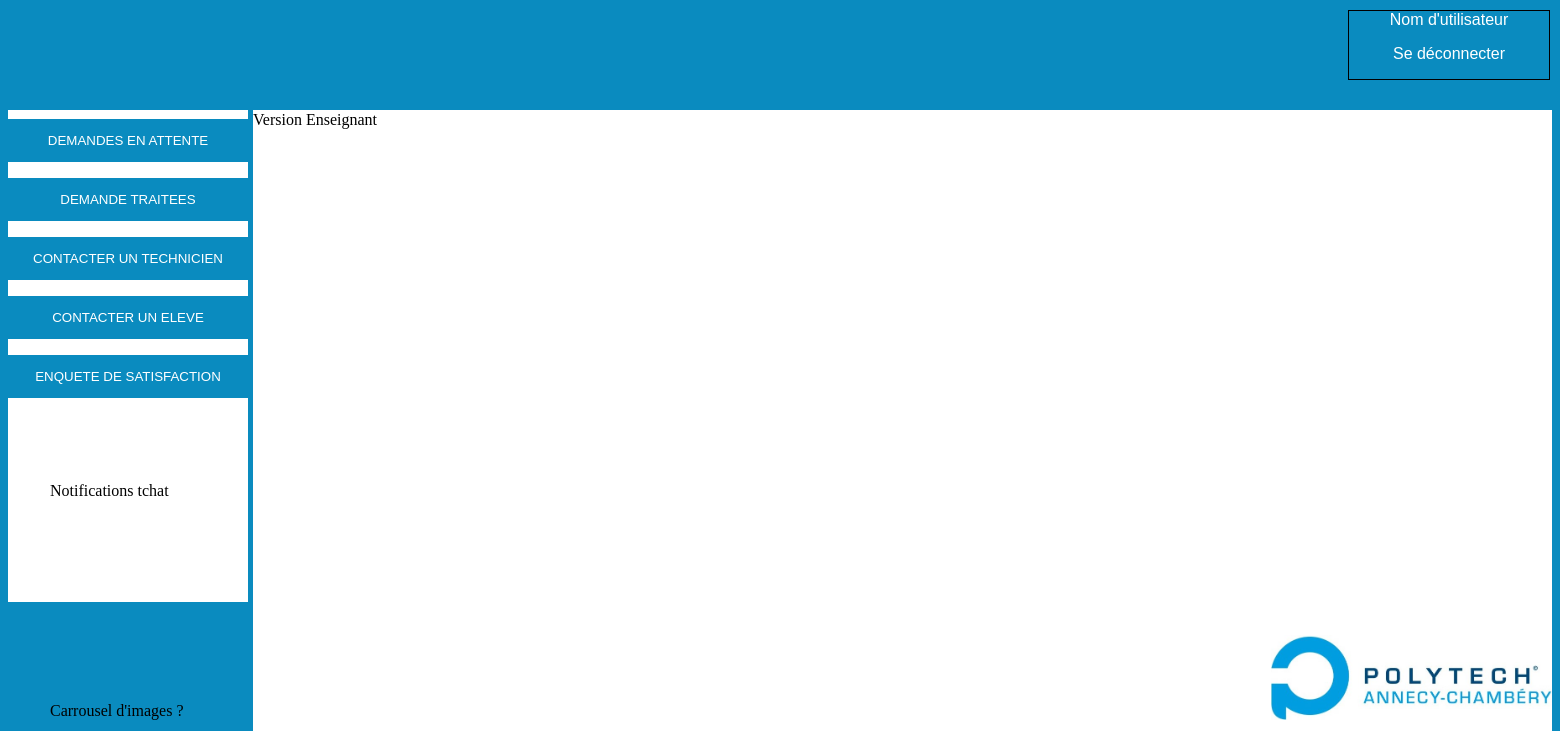
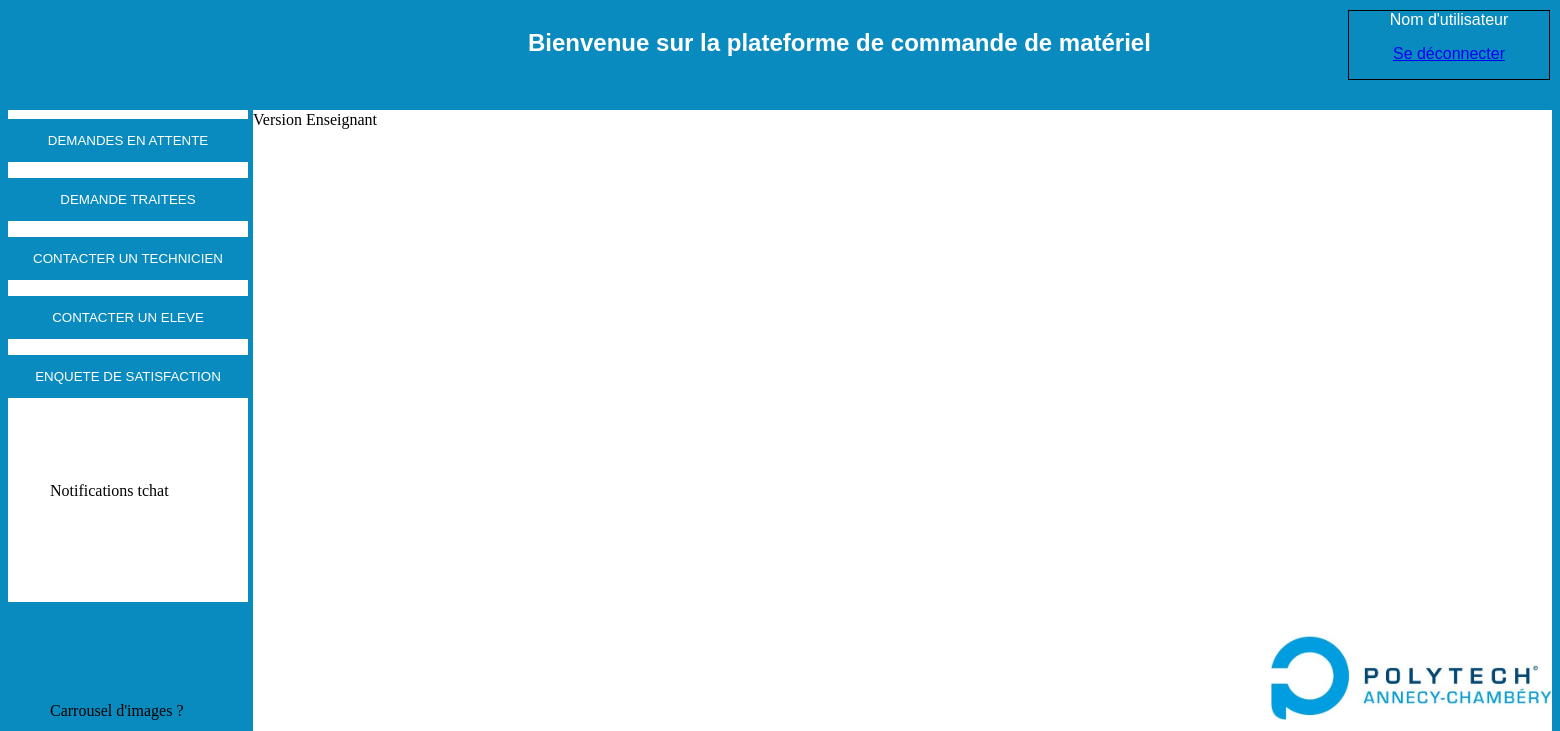
Before and after one commit to KevinIDU/projINFO642, a PHP site: page /accEnseignant.php in a window 1560 px wide. Shown: the top 731 px of the page. Run offline with PHP 8.4, Linux system fonts and the light colour scheme.

Commit message:
Update accEnseignant.php

```diff
--- a/accEnseignant.php
+++ b/accEnseignant.php
@@ -7,10 +7,11 @@
     <body>
 
 		<div id="entete">
+			<h2 id="titre">Bienvenue sur la plateforme de commande de matériel</h2>
 
 			<div id="cadreConnec">
 			Nom d'utilisateur
-			<p>Se déconnecter</p>
+			<p><a href="index.php">Se déconnecter</p></a>
 			</div>
 
 
```
